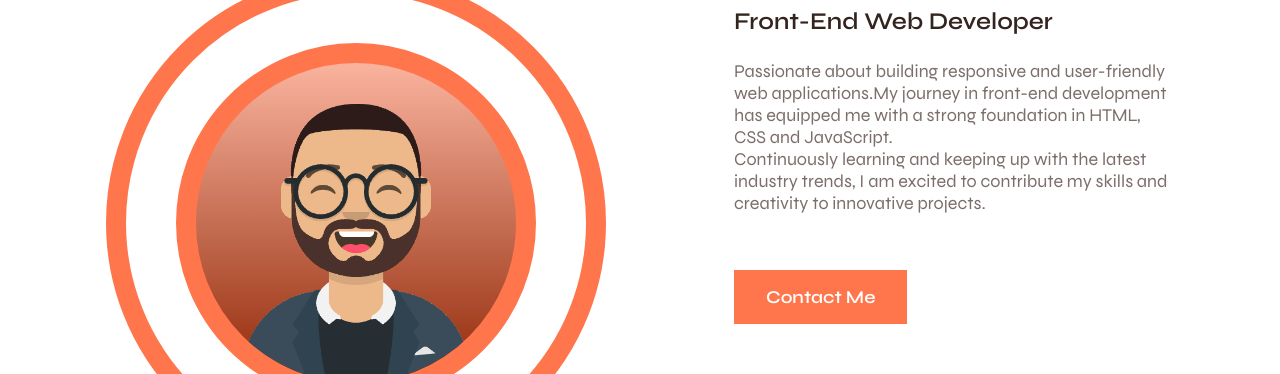
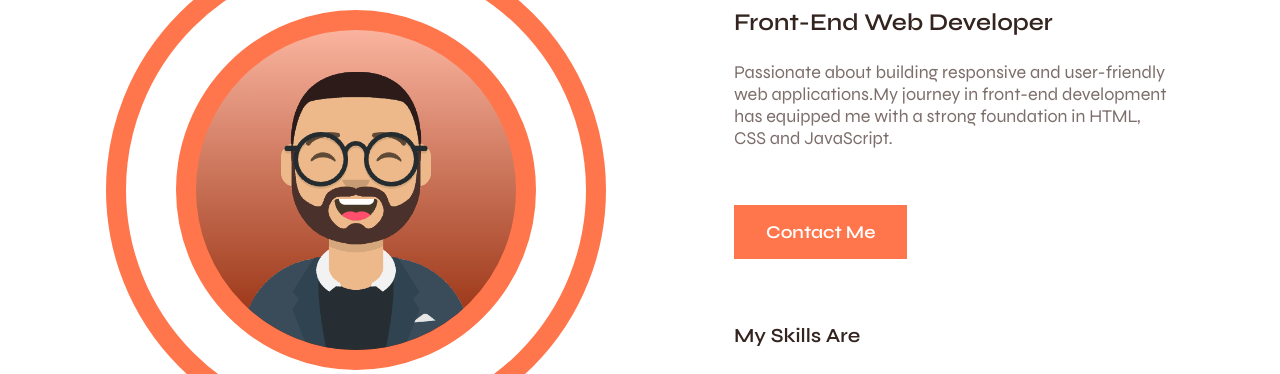
Before and after one commit to MADES99/portfolio, a plain HTML site: page about.html in a window 1280 px wide. Shown: the part 346-720 px from the top of the page. Drawn offline with nearby package versions, Linux system fonts and the light colour scheme.

Commit message:
update about section

```diff
--- a/about.html
+++ b/about.html
@@ -76,8 +76,7 @@
                         <h1 class="about__name">Mubarak Salam</h1>
                         <h2 class="about__profession">Front-End Web Developer</h2>
                         <p class="about__description">
-                           Passionate about building responsive and user-friendly web applications.My journey in front-end development has equipped me with a strong foundation in HTML, CSS and JavaScript. <br>
-                          Continuously learning and keeping up with the latest industry trends, I am excited to contribute my skills and creativity to innovative projects.
+                           Passionate about building responsive and user-friendly web applications.My journey in front-end development has equipped me with a strong foundation in HTML, CSS and JavaScript.
                         </p>
                      </div>
 
--- a/assets/css/styles.css
+++ b/assets/css/styles.css
@@ -412,6 +412,7 @@ body.dark-theme {
 .about__info {
   row-gap: -75rem;
   text-align: center;
+  min-width: 350px;
 }
 
 .about__name {
```
